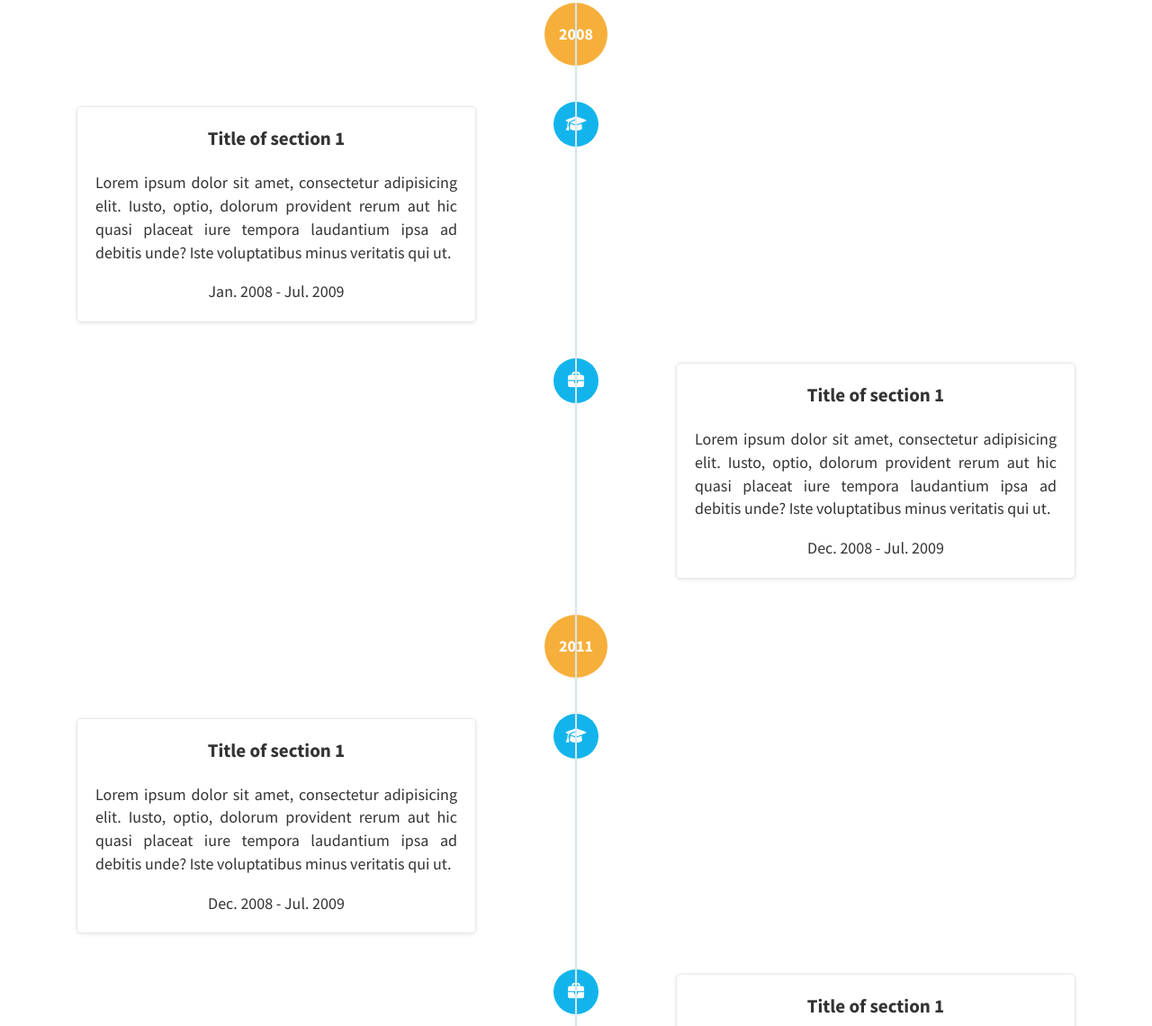
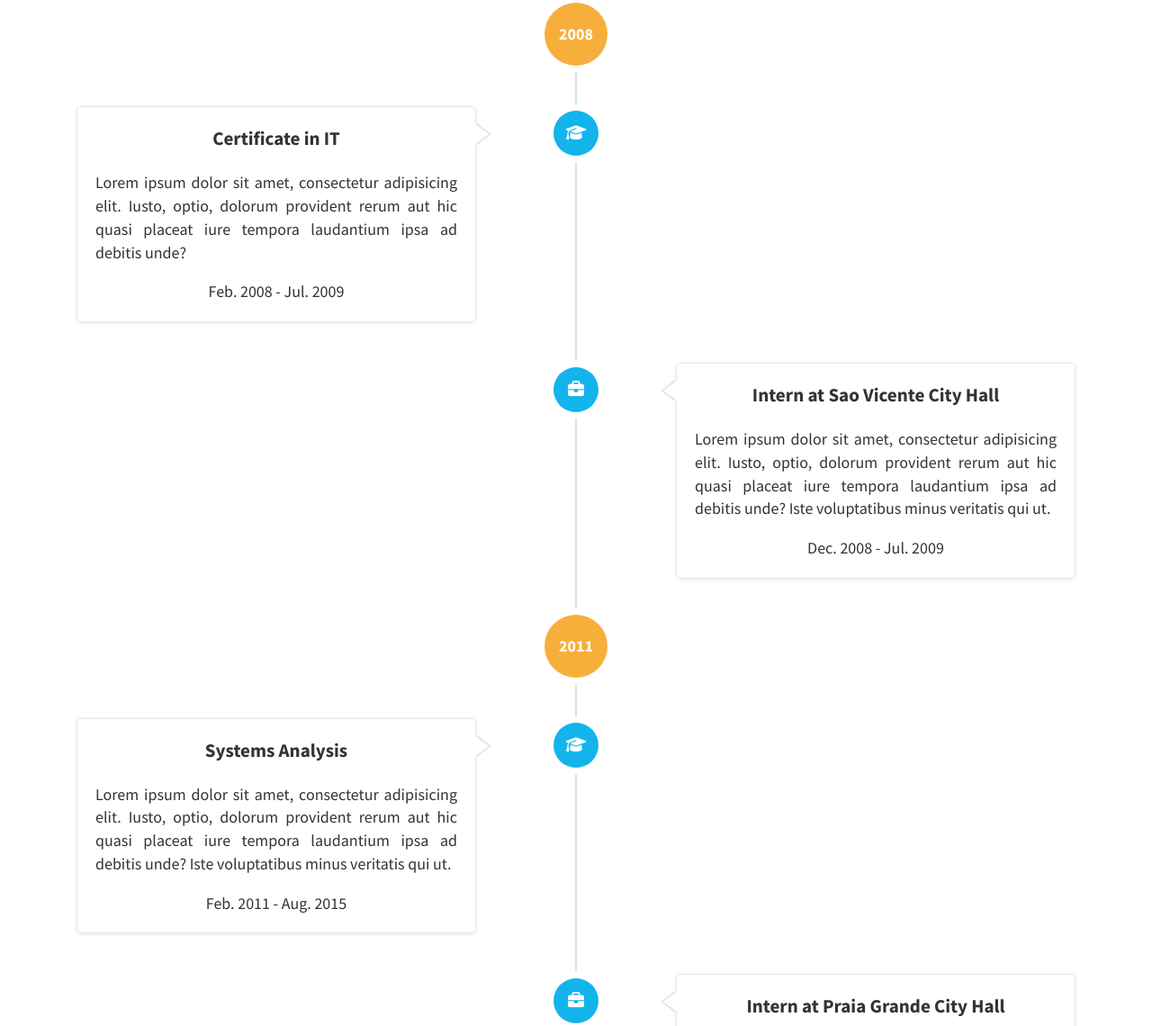
Before and after one commit to YanniF/website, a website: page index.html in a window 1280 px wide. Shown: the part 1152-2292 px from the top of the page at 90% size. Drawn offline with nearby package versions, Linux system fonts and the light colour scheme.

Commit message:
Finished styling the timeline

```diff
--- a/index.html
+++ b/index.html
@@ -90,9 +90,9 @@
 							<i class="fa fa-fw fa-graduation-cap"></i>
 						</div>
 						<div class="timeline-content">
-							<h3>Title of section 1</h3>
-							<p>Lorem ipsum dolor sit amet, consectetur adipisicing elit. Iusto, optio, dolorum provident rerum aut hic quasi placeat iure tempora laudantium ipsa ad debitis unde? Iste voluptatibus minus veritatis qui ut.</p>
-							<span class="date">Jan. 2008 - Jul. 2009</span>
+							<h3>Certificate in IT</h3>
+							<p>Lorem ipsum dolor sit amet, consectetur adipisicing elit. Iusto, optio, dolorum provident rerum aut hic quasi placeat iure tempora laudantium ipsa ad debitis unde?</p>
+							<span class="date">Feb. 2008 - Jul. 2009</span>
 						</div>
 					</div>
 					<div class="timeline-block">
@@ -100,7 +100,7 @@
 							<i class="fa fa-fw fa-briefcase"></i>
 						</div>
 						<div class="timeline-content pull-right">
-							<h3>Title of section 1</h3>
+							<h3>Intern at Sao Vicente City Hall</h3>
 							<p>Lorem ipsum dolor sit amet, consectetur adipisicing elit. Iusto, optio, dolorum provident rerum aut hic quasi placeat iure tempora laudantium ipsa ad debitis unde? Iste voluptatibus minus veritatis qui ut.</p>
 							<span class="date">Dec. 2008 - Jul. 2009</span>
 						</div>
@@ -115,9 +115,9 @@
 							<i class="fa fa-fw fa-graduation-cap"></i>
 						</div>
 						<div class="timeline-content">
-							<h3>Title of section 1</h3>
+							<h3>Systems Analysis</h3>
 							<p>Lorem ipsum dolor sit amet, consectetur adipisicing elit. Iusto, optio, dolorum provident rerum aut hic quasi placeat iure tempora laudantium ipsa ad debitis unde? Iste voluptatibus minus veritatis qui ut.</p>
-							<span class="date">Dec. 2008 - Jul. 2009</span>
+							<span class="date">Feb. 2011 - Aug. 2015</span>
 						</div>
 					</div>
 					<div class="timeline-block">
@@ -125,9 +125,9 @@
 							<i class="fa fa-fw fa-briefcase"></i>
 						</div>
 						<div class="timeline-content pull-right">
-							<h3>Title of section 1</h3>
+							<h3>Intern at Praia Grande City Hall</h3>
 							<p>Lorem ipsum dolor sit amet, consectetur adipisicing elit. Iusto, optio, dolorum provident rerum aut hic quasi placeat iure tempora laudantium ipsa ad debitis unde? Iste voluptatibus minus veritatis qui ut.</p>
-							<span class="date">Dec. 2008 - Jul. 2009</span>
+							<span class="date">Jul. 2011 - Jun. 2013</span>
 						</div>
 					</div>
 					<div class="timeline-block-year">
@@ -140,9 +140,9 @@
 							<i class="fa fa-fw fa-briefcase"></i>
 						</div>
 						<div class="timeline-content">
-							<h3>Title of section 1</h3>
+							<h3>IT Technician at Fatec PG</h3>
 							<p>Lorem ipsum dolor sit amet, consectetur adipisicing elit. Iusto, optio, dolorum provident rerum aut hic quasi placeat iure tempora laudantium ipsa ad debitis unde? Iste voluptatibus minus veritatis qui ut.</p>
-							<span class="date">Dec. 2008 - Jul. 2009</span>
+							<span class="date">Aug. 2013 - Jan. 2017</span>
 						</div>
 					</div>
 					<div class="timeline-block-year">
@@ -151,7 +151,7 @@
 						</div>
 						<div class="timeline-content pull-right">
 							<h3>Moved to Vancouver</h3>
-							<p>Looking for new challenges.</p>
+							<p>At the moment, I'm learning new stuff and looking for new challenges.</p>
 						</div>
 					</div>
 				</section>
@@ -211,7 +211,10 @@
 				</div>
 			</div>
 		</section>
-		<div class="cloud2"></div>
+		<div class="cloud-wrapper">
+			<div class="cloud2"></div>
+		</div>
+
 	</div>
 
 	<div class="container-fluid pos">
--- a/scss/_about.scss
+++ b/scss/_about.scss
@@ -11,6 +11,7 @@
 
 	.timeline {
 		@include make-md-column(12);
+
 	  position: relative;
 	  margin: 2em auto;
 
@@ -31,6 +32,7 @@
 	  position: relative;
 		width: 100%;
 	  margin: 0 0 40px;
+		z-index: 8;
 
 	  &:after {
 			content: '';
@@ -56,11 +58,12 @@
 		position: absolute;
 		width: 50px;
 		height: 50px;
-		margin: 0 0 0 -25px;
+		margin: 10px 0 0 -25px;
 		top: 0;
   	left: 50%;
 		background-color: $main-color;
 		color: $secundary-color;
+		box-shadow: 0 0 0 7px $secundary-color;
 	}
 
 	.timeline-year {
@@ -73,6 +76,7 @@
 	}
 
 	.timeline-content {
+		position: relative;
 		width: 40%;
 	  float: left;
 	  margin: 5px 0 0 0;
@@ -80,6 +84,35 @@
 		border: 1px solid rgba(0,0,0,.09);
 	  border-radius: 5px;
 	  box-shadow: 0 1px 4px rgba(0,0,0,.1);
+
+		&:after {
+			@include bubble-after();
+
+			right: -15px;
+			border-width: 11px 0 11px 15px;
+	  }
+
+	  &:before
+		{
+			@include bubble-before();
+
+			right: -18px;
+			border-width: 12px 0 12px 16px;
+		}
+
+		&.pull-right:after {
+			@include bubble-after();
+
+			left: -15px;
+			border-width: 11px 15px 11px 0;
+		}
+
+		&.pull-right:before {
+			@include bubble-before();
+
+			left: -18px;
+			border-width: 12px 16px 12px 0;
+		}
 
 	  h3 {
 			margin-top: 0;
--- a/scss/_contact.scss
+++ b/scss/_contact.scss
@@ -8,6 +8,7 @@
 	padding-top: 70px;
 	text-align: center;
 	color: $secundary-color;
+	z-index: 0;
 
 	.form {
 		@include make-md-column(12);
@@ -92,7 +93,7 @@
 	@extend .balloon-wrap;
 	margin-left: 40px;
 	bottom: 0;
-	z-index: 0;
+	z-index: 1;
 }
 
 .balloon-wrap-animation2 {
--- a/scss/_default.scss
+++ b/scss/_default.scss
@@ -10,6 +10,16 @@ html,
 body,
 .with-margin {
 	height: 100%;
+}
+
+//edge
+@supports (-ms-ime-align:auto){
+  header {
+  	position: static !important;
+  }
+  .navbar {
+  	background-color: $main-color;
+  }
 }
 
 html,
--- /dev/null
+++ b/scss/_mixins.scss
@@ -0,0 +1,32 @@
+@mixin center-middle() {
+	display: flex;
+	align-items: center;
+	justify-content: center;
+}
+
+@mixin circle() {
+	border-radius: 50%;
+}
+
+//timeline-content bubble
+@mixin bubble-after() {
+	content: '';
+	position: absolute;
+	display: block;
+	width: 0;
+	top: 19px;
+	border-style: solid;
+	border-color: transparent $secundary-color;
+	z-index: 1;
+}
+
+@mixin bubble-before() {
+	content: '';
+	position: absolute;
+	border-style: solid;
+	border-color: transparent rgba(0,0,0,.1);
+	display: block;
+	width: 0;
+	z-index: 0;
+	top: 18px;
+}
--- a/scss/_projects.scss
+++ b/scss/_projects.scss
@@ -23,7 +23,7 @@
 		figcaption {
 			display: flex;
 			align-items: center;
-	  	justify-content: center;
+	  		justify-content: center;
 			position: absolute;
 			left: 0;
 			right: 0;
@@ -70,12 +70,17 @@
 	}
 }
 
+.cloud-wrapper {//chrome reasons
+	position: relative;
+	z-index: 2;
+}
+
 .cloud2 {
 	top: 0;
 	z-index: 1;
 	background-image: url('../img/cloud.png');
 	background-repeat: repeat-x;
-	height: 220px;
+	height: 240px;
 	width: 100%;
 	transform: scaleY(-1);
 }
--- a/scss/_variables.scss
+++ b/scss/_variables.scss
@@ -2,13 +2,3 @@ $main-color: #13b4ec;
 $gradient-color: #80cde5;
 $secundary-color: #fff;
 $detail-color: #f7af3b;
-
-@mixin center-middle() {
-	display: flex;
-	align-items: center;
-	justify-content: center;
-}
-
-@mixin circle() {
-	border-radius: 50%;
-}
--- a/scss/style.scss
+++ b/scss/style.scss
@@ -1,6 +1,7 @@
 @import "vendors/bootstrap/bootstrap/variables";
 @import "vendors/bootstrap/bootstrap/mixins";
 @import "variables";
+@import "mixins";
 @import "default";
 @import "animations";
 @import "header";
```
Also changed, not shown: css/style.css, img/cloud.png.
